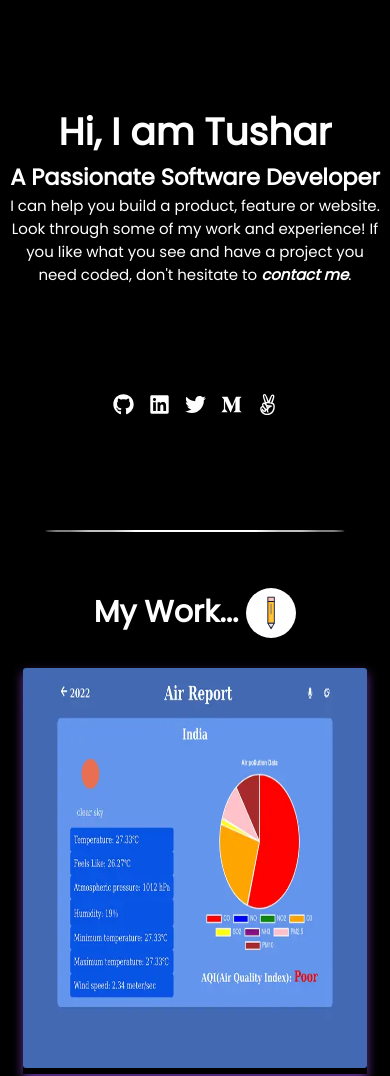
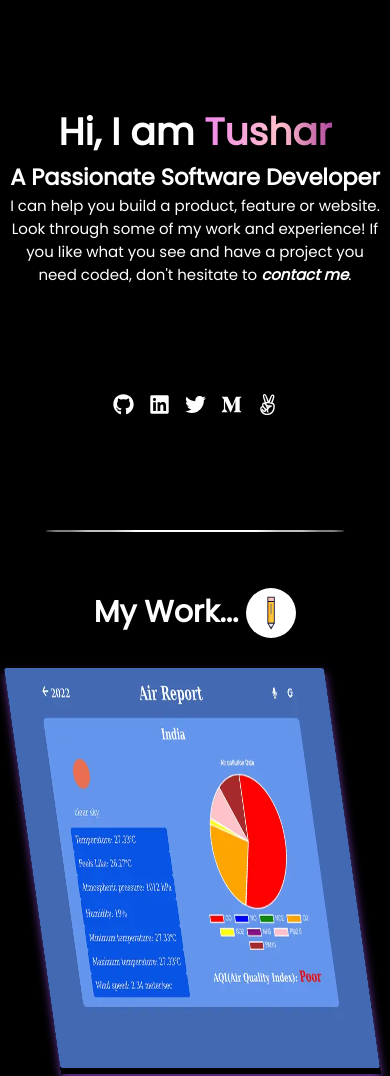
Before and after one commit to PinkMoon25/Tushar_Singh, a React app: page / in a window 390 px wide. Shown: the part 271-1347 px from the top of the page. Built offline with nearby package versions, Linux system fonts and the light colour scheme; some packages are replaced by stand-ins of ours.

Commit message:
Add smooth scroll and animations

```diff
--- a/src/components/Hero.js
+++ b/src/components/Hero.js
@@ -15,7 +15,7 @@ const Hero = () => {
       </ul>
       <img src={pic} alt='Image by pch.vector on Freepik' className="pic" />
       <div className="intro">
-        <h1 style={{ fontSize: '2.5rem' }}>Hi, I am Tushar</h1>
+        <h1 style={{ fontSize: '2.5rem' }}>Hi, I am <span className="name">Tushar</span></h1>
         <h2>A Passionate Software Developer</h2>
         <p>I can help you build a product, feature or website.
           Look through some of my work and experience!
--- a/src/index.css
+++ b/src/index.css
@@ -11,6 +11,10 @@
   --light: #fff;
   --primary-font: "Poppins";
   font-size: 18px;
+}
+
+html {
+  scroll-behavior: smooth;
 }
 
 body {
@@ -61,8 +65,27 @@ nav.mobile-nav {
   transition: all 0.25s ease;
 }
 
+@keyframes background-pan {
+  from {
+    background-position: 0% center;
+  }
+  to {
+    background-position: -200% center;
+  }
+}
+
+.name-logo > a, span.name {
+  background: linear-gradient(to right, purple, violet, pink, purple);
+  -webkit-background-clip: text;
+  background-clip: text;
+  -webkit-text-fill-color: transparent;
+  color: transparent;
+  background-size: 200%;
+  animation: background-pan 2.5s linear infinite;
+}
+
 .name-logo:hover {
-  transform: skewY(-20deg);
+  transform: skewY(-15deg);
   border-bottom: 1px solid #fff;
 }
 
@@ -160,6 +183,12 @@ section.projects {
 .project {
   position: relative;
   text-align: center;
+  transition: all 0.25s ease-in;
+  transform: skewX(8deg);
+}
+
+.project:hover {
+  transform: none;
 }
 
 .project-stack {
@@ -398,7 +427,7 @@ form > button {
   }
 
   .image-container {
-    width: 88vw;
+    width: 82vw;
   }
 
   ul.social-links {
@@ -417,7 +446,7 @@ form > button {
 
   section.hero {
     padding: 0 8px;
-    background-position: 50% -40%;
+    background-position: 50% -35%;
   }
 
   .intro {
```
